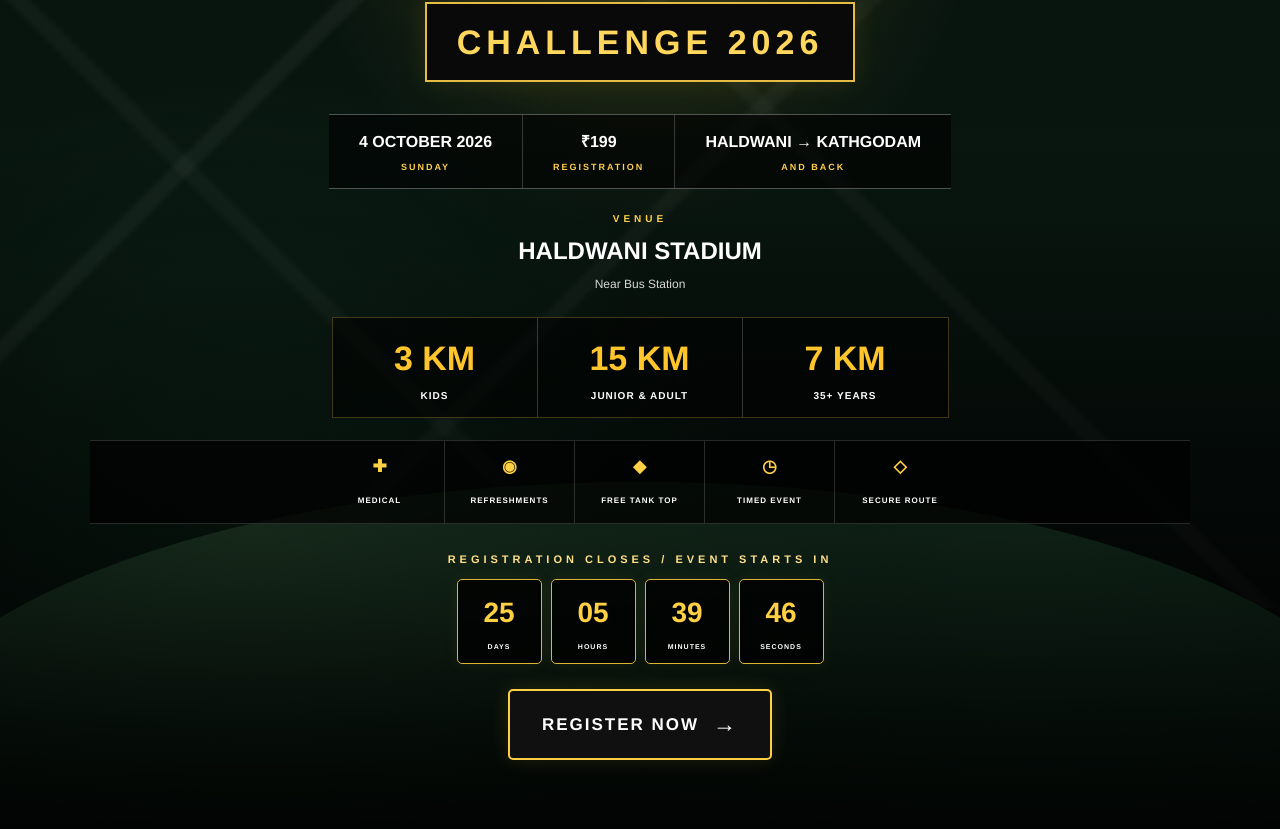
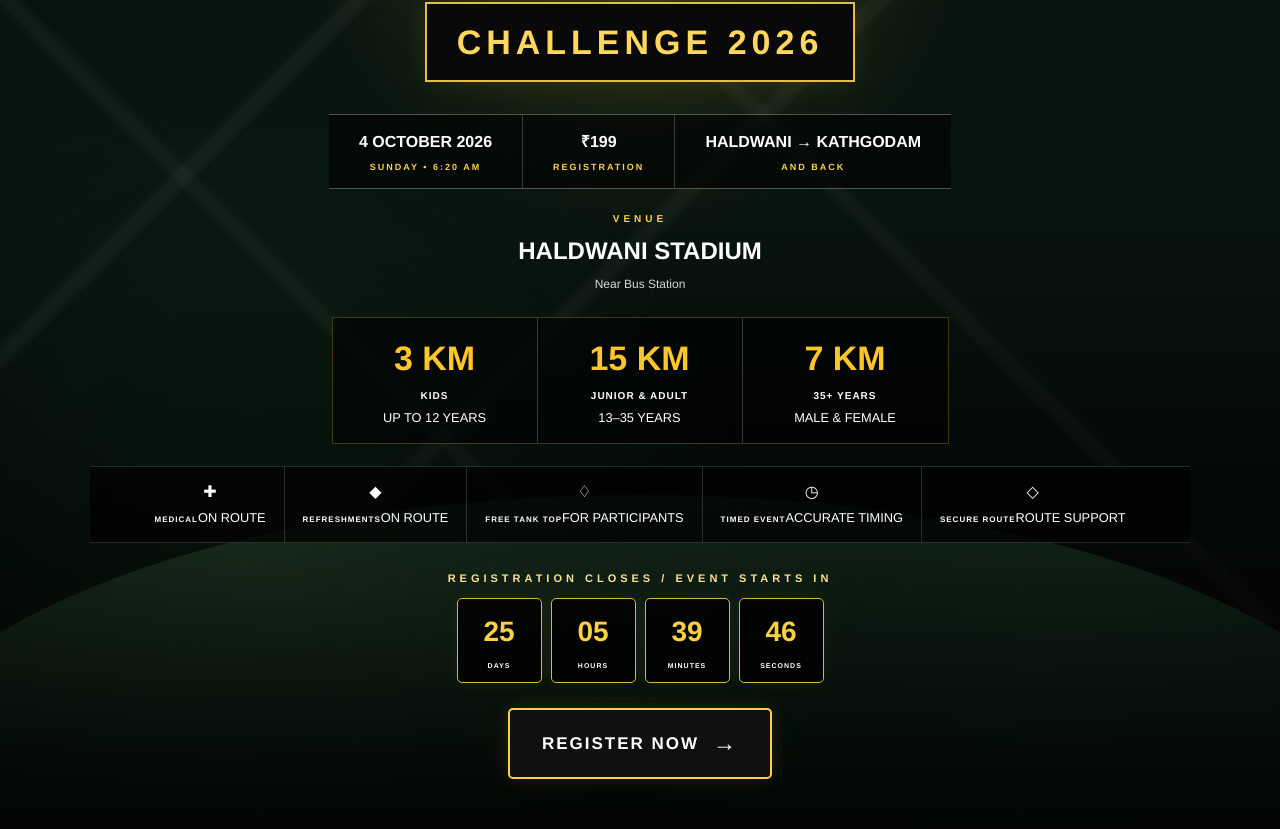
Before and after one commit to xshaykumar/akshay-copy, a Next.js app: page / in a window 1280 px wide. Shown: the part 511-1340 px from the top of the page. Built offline with nearby package versions, Linux system fonts and the light colour scheme.

Commit message:
Refactor countdown logic and update event details

```diff
--- a/components/public/HaldwaniHillRush.tsx
+++ b/components/public/HaldwaniHillRush.tsx
@@ -30,18 +30,10 @@ export default function HaldwaniHillRush() {
       }
 
       setTimeLeft({
-        days: Math.floor(
-          difference / (1000 * 60 * 60 * 24)
-        ),
-        hours: Math.floor(
-          (difference / (1000 * 60 * 60)) % 24
-        ),
-        minutes: Math.floor(
-          (difference / (1000 * 60)) % 60
-        ),
-        seconds: Math.floor(
-          (difference / 1000) % 60
-        ),
+        days: Math.floor(difference / (1000 * 60 * 60 * 24)),
+        hours: Math.floor((difference / (1000 * 60 * 60)) % 24),
+        minutes: Math.floor((difference / (1000 * 60)) % 60),
+        seconds: Math.floor((difference / 1000) % 60),
       });
     };
 
@@ -57,42 +49,22 @@ export default function HaldwaniHillRush() {
       className={styles.eventSection}
       aria-label="Haldwani Hill Rush Challenge 2026"
     >
-
       {/* ================= HERO ================= */}
 
       <div className={styles.hero}>
-
-        {/* FOUR PARTNER SPACES */}
-        <div className={styles.topPartners}>
-
-          <div className={styles.topPartner}>
-            LOGO
-          </div>
-
-          <div className={styles.topPartner}>
-            LOGO
-          </div>
-
-          <div className={styles.topPartner}>
-            LOGO
-          </div>
-
-          <div className={styles.topPartner}>
-            LOGO
-          </div>
-
-        </div>
-
-        {/* BACKGROUND */}
         <div className={styles.background} />
         <div className={styles.overlay} />
 
-        {/* HERO CONTENT */}
+        {/* FOUR PARTNERS */}
+        <div className={styles.topPartners}>
+          <div className={styles.topPartner}>LOGO</div>
+          <div className={styles.topPartner}>LOGO</div>
+          <div className={styles.topPartner}>LOGO</div>
+          <div className={styles.topPartner}>LOGO</div>
+        </div>
+
         <div className={styles.content}>
-
-          <p className={styles.kicker}>
-            PRESENTS
-          </p>
+          <p className={styles.kicker}>PRESENTS</p>
 
           <h1>HALDWANI</h1>
 
@@ -104,10 +76,9 @@ export default function HaldwaniHillRush() {
 
           {/* EVENT INFORMATION */}
           <div className={styles.mainInfo}>
-
             <div className={styles.infoItem}>
               <strong>4 OCTOBER 2026</strong>
-              <span>SUNDAY</span>
+              <span>SUNDAY • 6:20 AM</span>
             </div>
 
             <div className={styles.infoItem}>
@@ -119,70 +90,67 @@ export default function HaldwaniHillRush() {
               <strong>HALDWANI → KATHGODAM</strong>
               <span>AND BACK</span>
             </div>
-
           </div>
 
           {/* VENUE */}
           <div className={styles.venue}>
-
             <strong>VENUE</strong>
-
             <span>HALDWANI STADIUM</span>
-
-            <small>
-              Near Bus Station
-            </small>
-
+            <small>Near Bus Station</small>
           </div>
 
           {/* CATEGORIES */}
           <div className={styles.categories}>
-
             <div className={styles.category}>
               <strong>3 KM</strong>
               <span>KIDS</span>
+              <small>UP TO 12 YEARS</small>
             </div>
 
             <div className={styles.category}>
               <strong>15 KM</strong>
               <span>JUNIOR & ADULT</span>
+              <small>13–35 YEARS</small>
             </div>
 
             <div className={styles.category}>
               <strong>7 KM</strong>
               <span>35+ YEARS</span>
+              <small>MALE & FEMALE</small>
             </div>
-
           </div>
 
           {/* EVENT PERKS */}
           <div className={styles.perks}>
-
             <div className={styles.perk}>
-              <strong>✚</strong>
+              <div className={styles.perkIcon}>✚</div>
               <span>MEDICAL</span>
+              <small>ON ROUTE</small>
             </div>
 
             <div className={styles.perk}>
-              <strong>◉</strong>
+              <div className={styles.perkIcon}>◆</div>
               <span>REFRESHMENTS</span>
+              <small>ON ROUTE</small>
             </div>
 
             <div className={styles.perk}>
-              <strong>◆</strong>
+              <div className={styles.perkIcon}>♢</div>
               <span>FREE TANK TOP</span>
+              <small>FOR PARTICIPANTS</small>
             </div>
 
             <div className={styles.perk}>
-              <strong>◷</strong>
+              <div className={styles.perkIcon}>◷</div>
               <span>TIMED EVENT</span>
+              <small>ACCURATE TIMING</small>
             </div>
 
             <div className={styles.perk}>
-              <strong>◇</strong>
+              <div className={styles.perkIcon}>◇</div>
               <span>SECURE ROUTE</span>
+              <small>ROUTE SUPPORT</small>
             </div>
-
           </div>
 
           {/* COUNTDOWN */}
@@ -191,38 +159,28 @@ export default function HaldwaniHillRush() {
           </div>
 
           <div className={styles.countdown}>
-
             <div className={styles.countBox}>
-              <strong>
-                {String(timeLeft.days).padStart(2, "0")}
-              </strong>
+              <strong>{String(timeLeft.days).padStart(2, "0")}</strong>
               <span>DAYS</span>
             </div>
 
             <div className={styles.countBox}>
-              <strong>
-                {String(timeLeft.hours).padStart(2, "0")}
-              </strong>
+              <strong>{String(timeLeft.hours).padStart(2, "0")}</strong>
               <span>HOURS</span>
             </div>
 
             <div className={styles.countBox}>
-              <strong>
-                {String(timeLeft.minutes).padStart(2, "0")}
-              </strong>
+              <strong>{String(timeLeft.minutes).padStart(2, "0")}</strong>
               <span>MINUTES</span>
             </div>
 
             <div className={styles.countBox}>
-              <strong>
-                {String(timeLeft.seconds).padStart(2, "0")}
-              </strong>
+              <strong>{String(timeLeft.seconds).padStart(2, "0")}</strong>
               <span>SECONDS</span>
             </div>
-
           </div>
 
-          {/* REGISTER BUTTON */}
+          {/* REGISTER */}
           <a
             href={REGISTER_URL}
             target="_blank"
@@ -232,46 +190,34 @@ export default function HaldwaniHillRush() {
             REGISTER NOW
             <span>→</span>
           </a>
-
         </div>
       </div>
 
-      {/* ================= PARTNERS & SPONSORS ================= */}
+      {/* ================= PARTNERS ================= */}
 
       <section className={styles.partners}>
-
         <div className={styles.partnerLine} />
 
         <p className={styles.partnerKicker}>
           TOGETHER FOR A STRONGER TOMORROW
         </p>
 
-        <h3>
-          OUR PARTNERS & SPONSORS
-        </h3>
+        <h3>OUR PARTNERS & SPONSORS</h3>
 
         <div className={styles.marquee}>
-
           <div className={styles.marqueeTrack}>
-
-            {/* SET 1 */}
             <div className={styles.partnerLogo}>LOGO</div>
             <div className={styles.partnerLogo}>LOGO</div>
             <div className={styles.partnerLogo}>LOGO</div>
             <div className={styles.partnerLogo}>LOGO</div>
 
-            {/* SET 2 - DUPLICATE FOR LOOP */}
             <div className={styles.partnerLogo}>LOGO</div>
             <div className={styles.partnerLogo}>LOGO</div>
             <div className={styles.partnerLogo}>LOGO</div>
             <div className={styles.partnerLogo}>LOGO</div>
-
           </div>
-
         </div>
-
       </section>
-
     </section>
   );
 }
```
